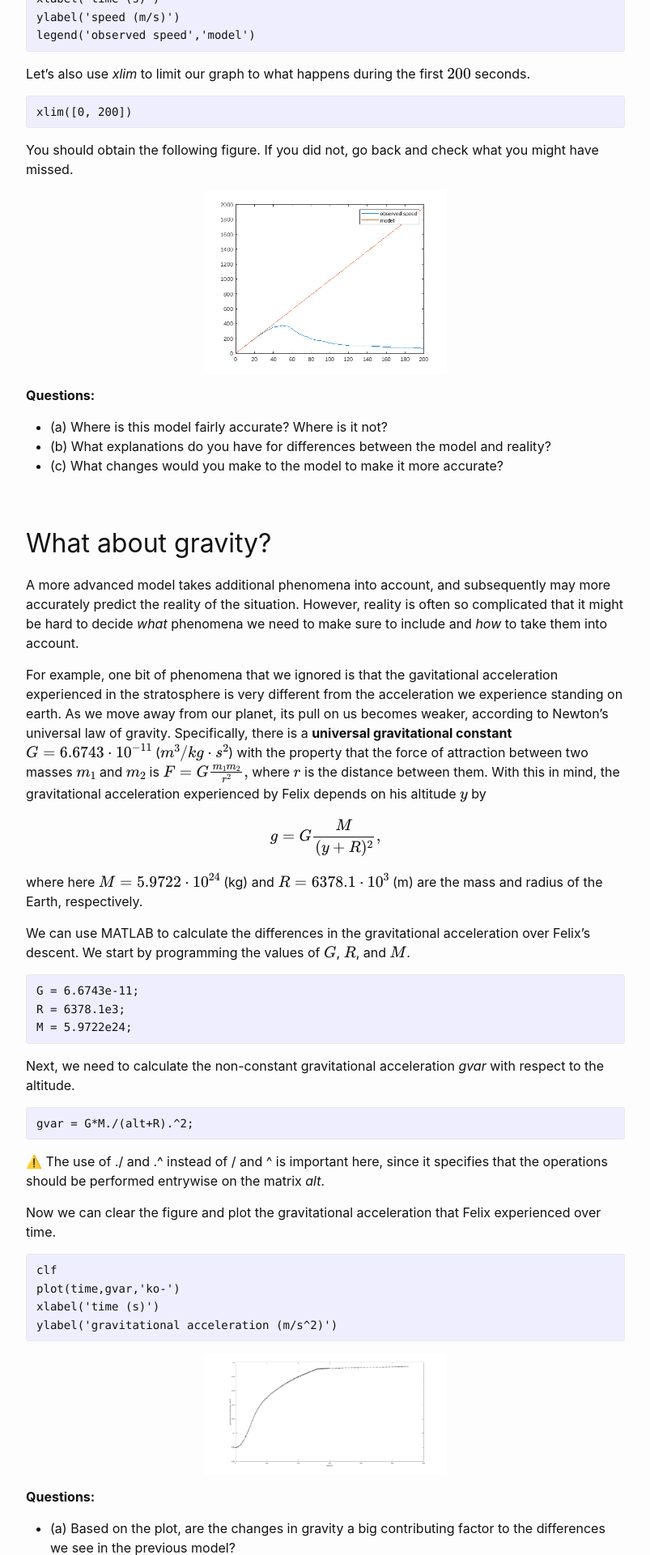
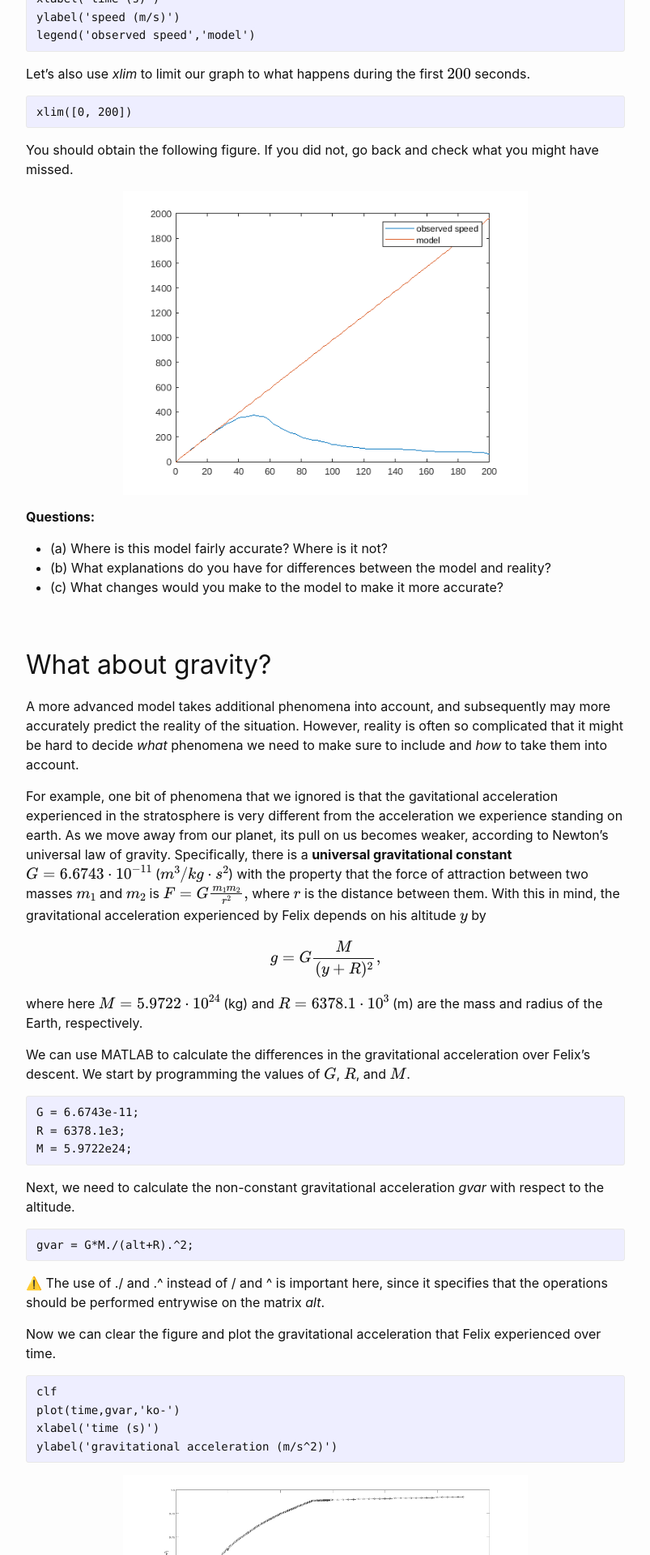
Before and after one commit to wcasper/math207spring2024, a Jekyll site: the page built from _worksheets/ws1/ws1.md, in a window 1280 px wide. Shown: the part 3271-5191 px from the top of the page at 81% size, without its empty margins (238-1041 px from the left). Built offline with Jekyll 4.4.1, drawn with Linux system fonts in a browser that asks for light colours; emoji names are drawn with the system emoji font.

Commit message:
increased pic size

````diff
--- a/_worksheets/ws1/ws1.md
+++ b/_worksheets/ws1/ws1.md
@@ -130,7 +130,7 @@ xlim([0, 200])
 
 You  should obtain the following figure.  If you did not, go back and check what you might have missed.
 
-<p align="center"><img width=300 src="ws1/model1.png"/></p>
+<p align="center"><img width=500 src="ws1/model1.png"/></p>
 
 
 **Questions:**
@@ -181,7 +181,7 @@ xlabel('time (s)')
 ylabel('gravitational acceleration (m/s^2)')
 ```
 
-<p align="center"><img width=300 src="ws1/gravity.png"/></p>
+<p align="center"><img width=500 src="ws1/gravity.png"/></p>
 
 **Questions:**
 
@@ -230,7 +230,7 @@ ylim([0 1000])
 legend('observed speed','model','model with drag')
 ```
 
-<p align="center"><img width=300 src="ws1/model2.png"/></p>
+<p align="center"><img width=500 src="ws1/model2.png"/></p>
 
 Our new model does a better job of explaning the shape of the curve.
 However, it starts to dramatically diverge with the actual curve after $$50$$ seconds.
````
